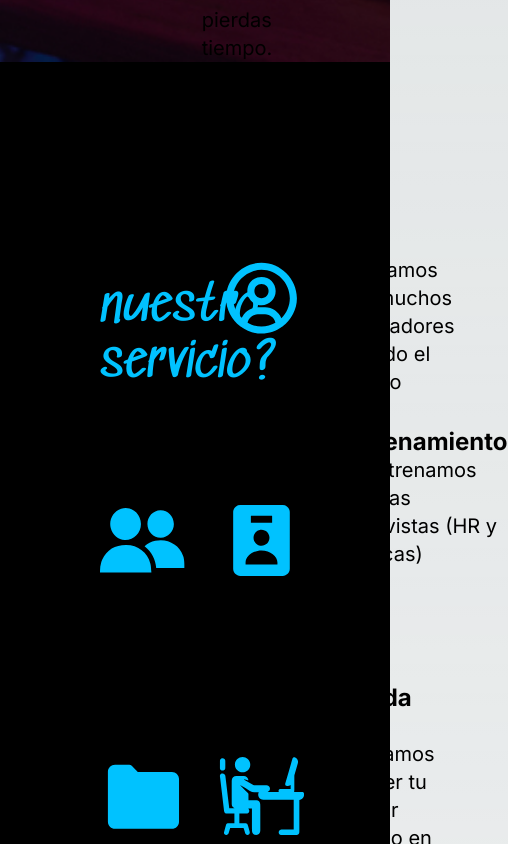
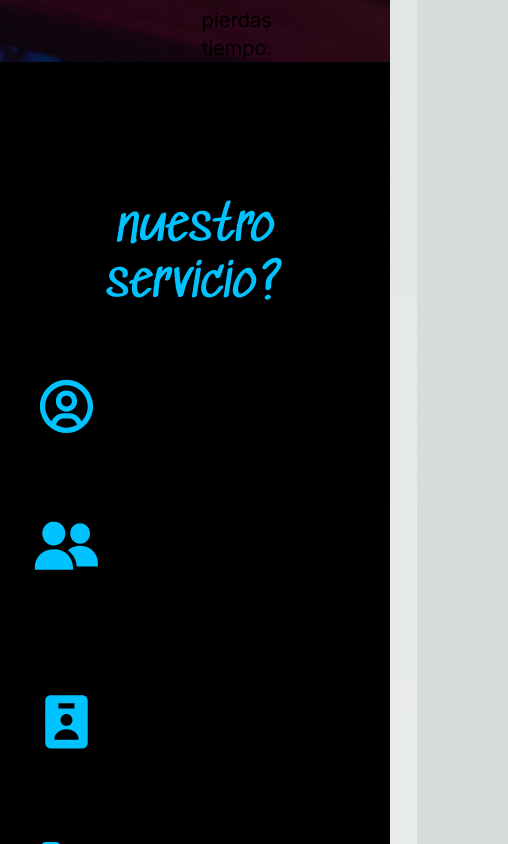
Before and after one commit to ilemarandrade/landing-swordvoice-2.0, a Next.js app: page / in a window 390 px wide. Shown: the part 2540-3384 px from the top of the page, 508 px wide, since content can reach past the window. Built offline with nearby package versions, Linux system fonts and the light colour scheme.

Commit message:
feat: add services mobile

```diff
--- a/src/app/page.tsx
+++ b/src/app/page.tsx
@@ -59,10 +59,10 @@ export default function Home() {
       </div>
       <div className="h-[58px] bg-[black] w-full"></div>
       {/* Third Page */}
-      <div className="min-h-screen bg-[black] w-full px-[100px] pb-12 pt-20">
-        <div className="grid grid-cols-2 gap-x-12 ">
+      <div className="min-h-screen bg-[black] w-full p-6 lg:px-[100px] lg:pb-12 lg:pt-20">
+        <div className="grid grid-cols-1 md:grid-cols-2 gap-x-12 ">
           <div className="relative">
-            <h1 className="text-title mb-12 absolute top-[-32px] title">
+            <h1 className="text-title mb-12 md:absolute md:top-[-32px] title text-center md:text-left">
               ¿Qué incluye <br />
               <span className="text-secondary">nuestro servicio?</span>
             </h1>
--- a/src/components/Services/index.tsx
+++ b/src/components/Services/index.tsx
@@ -8,9 +8,11 @@ interface IServices {
 
 const Services: React.FC<IServices> = ({ icon, title, description }) => {
   return (
-    <div className="flex mb-8 gap-8">
-      <div className="flex-1 flex justify-center items-center">{icon}</div>
-      <div className="flex-[5]">
+    <div className="flex mb-8 gap-3 md:gap-8">
+      <div className="md:flex-1 flex justify-center lg:items-center scale-75">
+        {icon}
+      </div>
+      <div className="flex-1 md:flex-[5]">
         <p className="text-xl font-bold">{title}</p>
         <p className="text-lg">{description}</p>
       </div>
```
